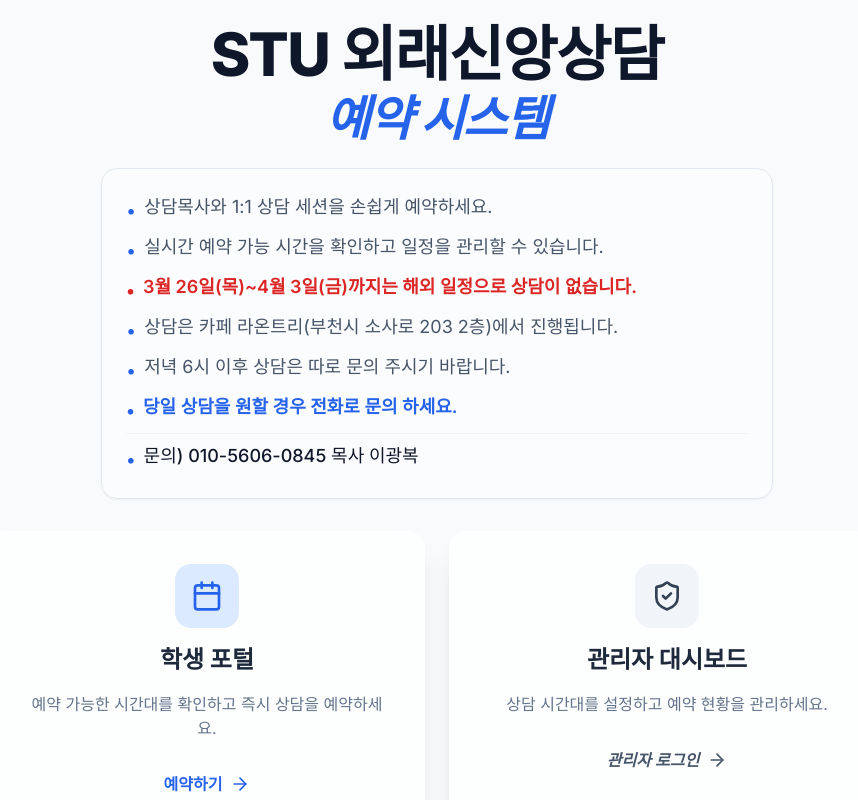
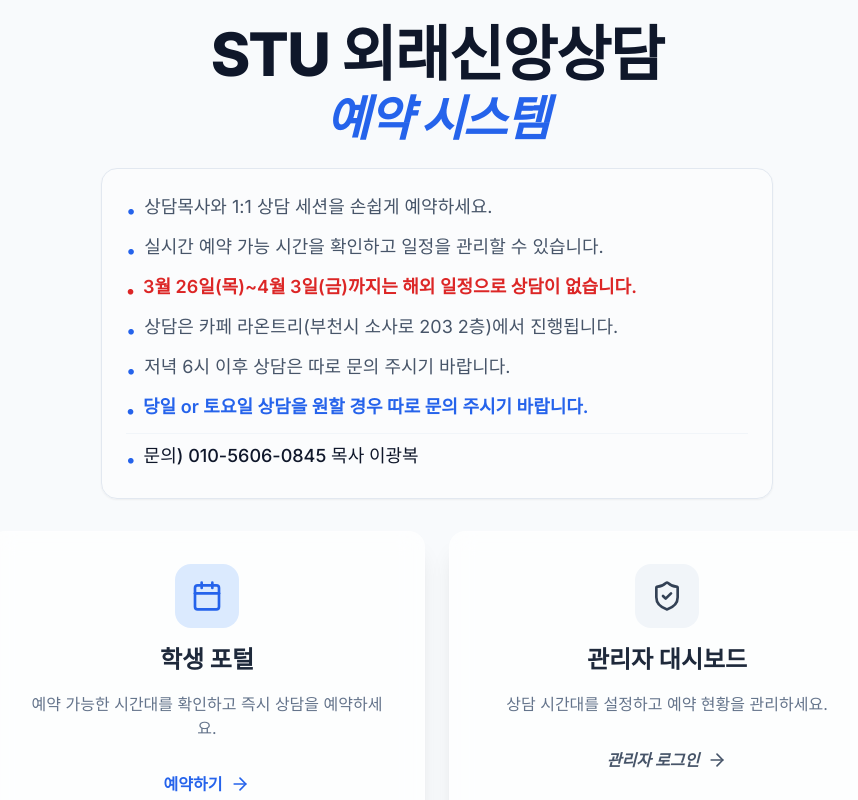
Before and after one commit to raon-easypaster/stu2026, a Next.js app: page / in a window 1280 px wide. Shown: the top 800 px of the page, without its empty margins (203-1061 px from the left). Built offline with nearby package versions, Linux system fonts and the light colour scheme; no server answers.

Commit message:
UI: Final fix for home page notice

```diff
--- a/app/page.tsx
+++ b/app/page.tsx
@@ -60,7 +60,7 @@ export default function Home() {
                             </li>
                             <li className="flex items-start gap-2 font-semibold text-primary">
                                 <span className="mt-1">•</span>
-                                <span>당일 상담을 원할 경우 전화로 문의 하세요.</span>
+                                <span>당일 or 토요일 상담을 원할 경우 따로 문의 주시기 바랍니다.</span>
                             </li>
                             <li className="flex items-start gap-2 font-medium text-slate-900 border-t border-slate-100 pt-2 mt-2">
                                 <span className="text-primary mt-1">•</span>
```
